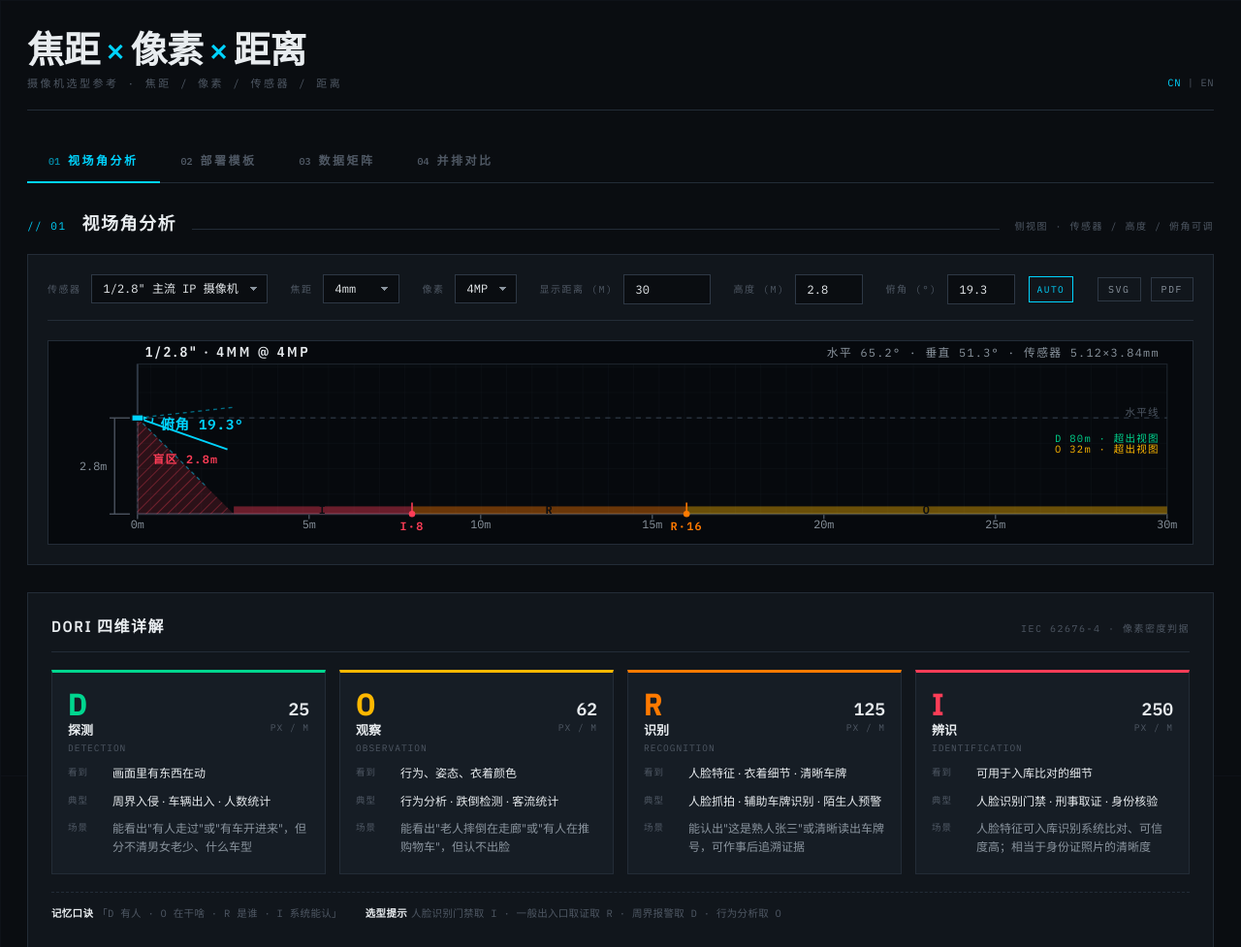
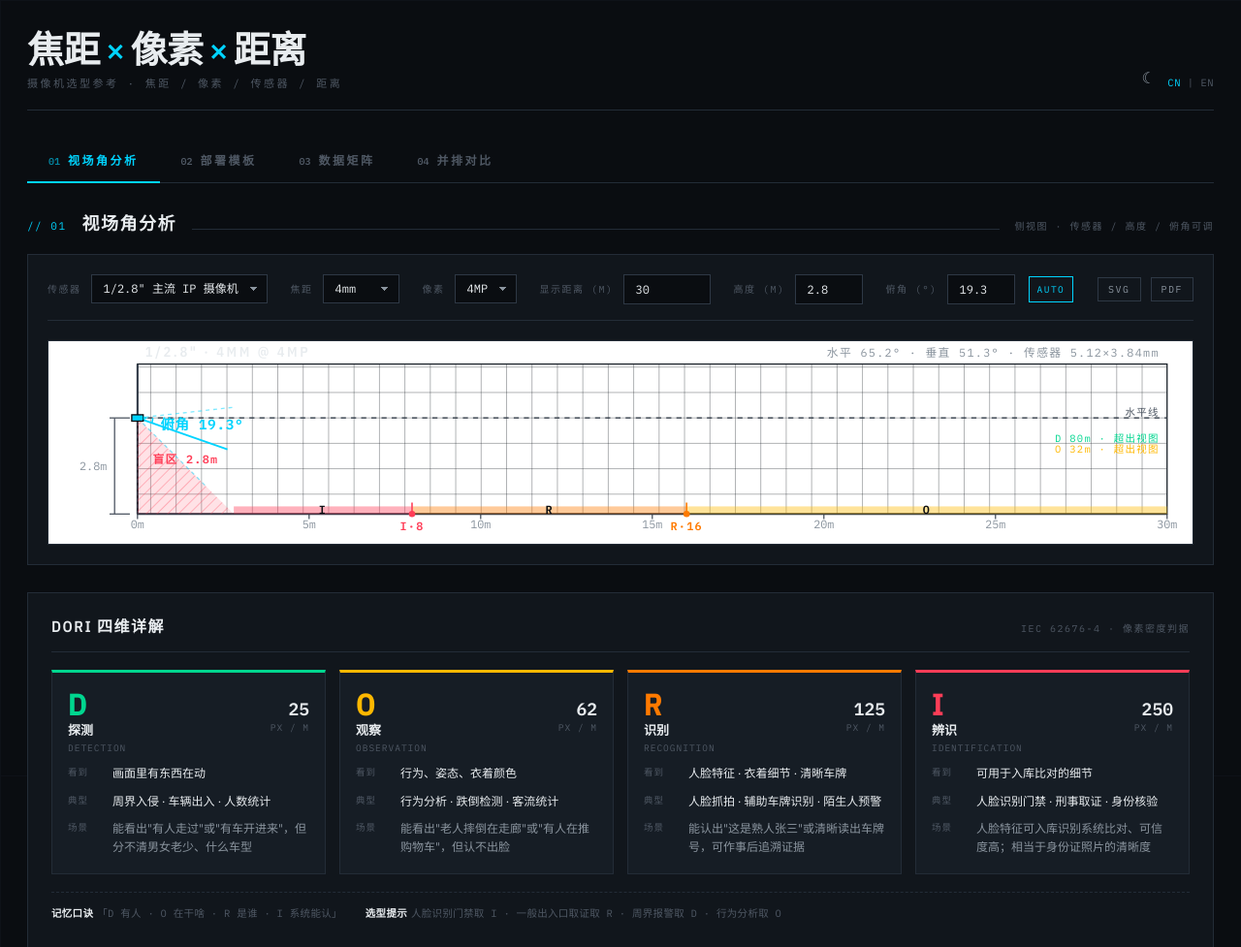
Before and after one commit to cailleachzou/cctv-focal-distance-tool, a plain HTML site: page index.html in a window 1280 px wide. Shown: the top 977 px of the page at 97% size. Drawn offline with nearby package versions, Linux system fonts and the light colour scheme.

Commit message:
Add light/dark theme toggle, SVG exports follow current theme
- Sun/Moon toggle in header
- All SVG rendering uses cssVar() instead of hardcoded colors
- PDF/SVG export respects current theme
- Dark theme default

Co-Authored-By: Claude Opus 4.8 <noreply@anthropic.com>

```diff
--- a/index.html
+++ b/index.html
@@ -8,7 +8,7 @@
 <link rel="preconnect" href="https://fonts.gstatic.com" crossorigin>
 <link href="https://fonts.googleapis.com/css2?family=IBM+Plex+Sans+Condensed:wght@500;600;700&family=IBM+Plex+Sans:wght@400;500;600&family=IBM+Plex+Mono:wght@400;500;600&family=Noto+Sans+SC:wght@400;500;700&display=swap" rel="stylesheet">
 <style>
-  :root {
+  :root, [data-theme="dark"] {
     --bg: #0a0d11;
     --bg-grid: #0e1218;
     --surface: #11161c;
@@ -26,6 +26,43 @@
     --O: #ffb800;
     --R: #ff7a00;
     --I: #ff3d57;
+    --svg-bg: #06090d;
+    --svg-grid: #11161c;
+    --svg-frame: #1a2129;
+    --svg-line: #2e3845;
+    --svg-text: #4f5864;
+    --svg-primary: #00d4ff;
+    --svg-label: #8a949e;
+    --svg-title: #e8ecef;
+    --svg-band-text: #0a0d11;
+  }
+  [data-theme="light"] {
+    --bg: #f5f6f8;
+    --bg-grid: #ebedf0;
+    --surface: #ffffff;
+    --surface-2: #f0f1f3;
+    --surface-3: #e8e9ec;
+    --border: #d0d3d8;
+    --border-strong: #b8bcc2;
+    --text: #1a1d21;
+    --text-2: #5a6270;
+    --text-3: #8a9099;
+    --primary: #0077cc;
+    --primary-dim: #005fa3;
+    --primary-glow: rgba(0, 119, 204, .08);
+    --D: #009966;
+    --O: #cc8800;
+    --R: #cc5500;
+    --I: #cc2244;
+    --svg-bg: #ffffff;
+    --svg-grid: #e8e9ec;
+    --svg-frame: #b8bcc2;
+    --svg-line: #b8bcc2;
+    --svg-text: #8a9099;
+    --svg-primary: #0077cc;
+    --svg-label: #5a6270;
+    --svg-title: #1a1d21;
+    --svg-band-text: #ffffff;
   }
 
   * { box-sizing: border-box; margin: 0; padding: 0; }
@@ -206,7 +243,7 @@
     width: 100%;
     height: auto;
     display: block;
-    background: #06090d;
+    background: #ffffff;
     border: 1px solid var(--border);
   }
 
@@ -625,6 +662,7 @@
       <div class="header-sub" id="hdr-sub">摄像机选型参考 · 焦距 / 像素 / 传感器 / 距离</div>
     </div>
     <div class="header-meta" style="display:flex;align-items:end;gap:12px;">
+      <div id="theme-toggle" style="cursor:pointer;font-size:16px;user-select:none;" title="Toggle theme"></div>
       <div><span class="lang-toggle" id="lang-cn" style="cursor:pointer;color:var(--primary)">CN</span> <span style="color:var(--text-3)">|</span> <span class="lang-toggle" id="lang-en" style="cursor:pointer;color:var(--text-3)">EN</span></div>
     </div>
   </header>
@@ -1078,6 +1116,21 @@
     ).join('');
   }
 
+  // ===== Theme =====
+  function cssVar(name) { return getComputedStyle(document.documentElement).getPropertyValue(name).trim(); }
+  function applyTheme(theme) {
+    document.documentElement.setAttribute('data-theme', theme);
+    const isDark = theme === 'dark';
+    $('#theme-toggle').textContent = isDark ? '\u263E' : '\u2600';
+    renderDiagram();
+  }
+  let currentTheme = 'dark';
+  applyTheme('dark');
+  $('#theme-toggle').addEventListener('click', () => {
+    currentTheme = currentTheme === 'dark' ? 'light' : 'dark';
+    applyTheme(currentTheme);
+  });
+
   // ===== Tabs =====
   $$('.tab').forEach(btn => {
     btn.addEventListener('click', () => {
@@ -1186,36 +1239,36 @@
 
     svg += `<defs>
       <pattern id="grid" width="20" height="20" patternUnits="userSpaceOnUse">
-        <path d="M 20 0 L 0 0 0 20" fill="none" stroke="#11161c" stroke-width="0.5"/>
+        <path d="M 20 0 L 0 0 0 20" fill="none" stroke="${cssVar('--svg-grid')}" stroke-width="0.5"/>
       </pattern>
       <pattern id="hatch" patternUnits="userSpaceOnUse" width="6" height="6" patternTransform="rotate(45)">
-        <line x1="0" y1="0" x2="0" y2="6" stroke="#ff3d57" stroke-width="1" opacity="0.5"/>
+        <line x1="0" y1="0" x2="0" y2="6" stroke="${cssVar('--I')}" stroke-width="1" opacity="0.5"/>
       </pattern>
     </defs>`;
     svg += `<rect x="${margin.left}" y="${margin.top}" width="${drawW}" height="${drawH}" fill="url(#grid)"/>`;
-    svg += `<rect x="${margin.left}" y="${margin.top}" width="${drawW}" height="${drawH}" fill="none" stroke="#1a2129" stroke-width="1"/>`;
+    svg += `<rect x="${margin.left}" y="${margin.top}" width="${drawW}" height="${drawH}" fill="none" stroke="${cssVar('--svg-frame')}" stroke-width="1"/>`;
 
     const stepCount = 6;
     for (let i = 0; i <= stepCount; i++) {
       const d = (maxDist / stepCount) * i;
       const x = camX + d * unit;
-      svg += `<line x1="${x}" y1="${groundY}" x2="${x}" y2="${groundY + 4}" stroke="#4f5864" stroke-width="1"/>`;
-      svg += `<text x="${x}" y="${groundY + 11}" fill="#8a949e" font-size="9" text-anchor="middle" font-family="IBM Plex Mono">${d.toFixed(0)}m</text>`;
+      svg += `<line x1="${x}" y1="${groundY}" x2="${x}" y2="${groundY + 4}" stroke="${cssVar('--svg-text')}" stroke-width="1"/>`;
+      svg += `<text x="${x}" y="${groundY + 11}" fill="${cssVar('--svg-label')}" font-size="9" text-anchor="middle" font-family="IBM Plex Mono">${d.toFixed(0)}m</text>`;
     }
 
-    svg += `<line x1="${margin.left}" y1="${groundY}" x2="${margin.left + drawW}" y2="${groundY}" stroke="#2e3845" stroke-width="1.5"/>`;
-    svg += `<line x1="${camX}" y1="${margin.top}" x2="${camX}" y2="${groundY}" stroke="#2e3845" stroke-width="1.5"/>`;
-    svg += `<line x1="${camX}" y1="${camYM + 6}" x2="${camX}" y2="${groundY}" stroke="#1a2129" stroke-width="1" stroke-dasharray="2,3"/>`;
-    svg += `<line x1="${camX}" y1="${camYM}" x2="${margin.left + drawW}" y2="${camYM}" stroke="#2e3845" stroke-width="1" stroke-dasharray="4,4"/>`;
-    svg += `<text x="${margin.left + drawW - 6}" y="${camYM - 2}" fill="#4f5864" font-size="8" text-anchor="end" font-family="IBM Plex Mono" letter-spacing="1">${t('horizon')}</text>`;
+    svg += `<line x1="${margin.left}" y1="${groundY}" x2="${margin.left + drawW}" y2="${groundY}" stroke="${cssVar('--svg-line')}" stroke-width="1.5"/>`;
+    svg += `<line x1="${camX}" y1="${margin.top}" x2="${camX}" y2="${groundY}" stroke="${cssVar('--svg-line')}" stroke-width="1.5"/>`;
+    svg += `<line x1="${camX}" y1="${camYM + 6}" x2="${camX}" y2="${groundY}" stroke="${cssVar('--svg-frame')}" stroke-width="1" stroke-dasharray="2,3"/>`;
+    svg += `<line x1="${camX}" y1="${camYM}" x2="${margin.left + drawW}" y2="${camYM}" stroke="${cssVar('--svg-line')}" stroke-width="1" stroke-dasharray="4,4"/>`;
+    svg += `<text x="${margin.left + drawW - 6}" y="${camYM - 2}" fill="${cssVar('--svg-text')}" font-size="8" text-anchor="end" font-family="IBM Plex Mono" letter-spacing="1">${t('horizon')}</text>`;
 
     const edgeLen = 75;
     const bX = camX + edgeLen * Math.cos(bottomAngle);
     const bY = camYM + edgeLen * Math.sin(bottomAngle);
     const tX = camX + edgeLen * Math.cos(topAngle);
     const tY = camYM + edgeLen * Math.sin(topAngle);
-    svg += `<line x1="${camX}" y1="${camYM}" x2="${bX}" y2="${bY}" stroke="#00d4ff" stroke-width="1" stroke-dasharray="3,3" opacity="0.5"/>`;
-    svg += `<line x1="${camX}" y1="${camYM}" x2="${tX}" y2="${tY}" stroke="#00d4ff" stroke-width="1" stroke-dasharray="3,3" opacity="0.5"/>`;
+    svg += `<line x1="${camX}" y1="${camYM}" x2="${bX}" y2="${bY}" stroke="${cssVar('--svg-primary')}" stroke-width="1" stroke-dasharray="3,3" opacity="0.5"/>`;
+    svg += `<line x1="${camX}" y1="${camYM}" x2="${tX}" y2="${tY}" stroke="${cssVar('--svg-primary')}" stroke-width="1" stroke-dasharray="3,3" opacity="0.5"/>`;
 
     const doriZones = [
       { name: 'I', color: '--I', dist: r.I },
@@ -1235,30 +1288,30 @@
       const col = getComputedStyle(document.documentElement).getPropertyValue(z.color).trim();
       svg += `<rect x="${startX}" y="${groundY - bandH}" width="${widthX}" height="${bandH}" fill="${col}" fill-opacity="0.4"/>`;
       if (widthX > 28) {
-        svg += `<text x="${startX + widthX / 2}" y="${groundY - bandH / 2 + 3}" fill="#0a0d11" font-size="9" text-anchor="middle" font-weight="700" font-family="IBM Plex Mono" letter-spacing="1">${z.name}</text>`;
+        svg += `<text x="${startX + widthX / 2}" y="${groundY - bandH / 2 + 3}" fill="${cssVar('--svg-band-text')}" font-size="9" text-anchor="middle" font-weight="700" font-family="IBM Plex Mono" letter-spacing="1">${z.name}</text>`;
       }
     }
 
-    svg += `<polygon points="${camX},${groundY} ${blindX},${groundY} ${camX},${camYM}" fill="#ff3d57" fill-opacity="0.15"/>`;
+    svg += `<polygon points="${camX},${groundY} ${blindX},${groundY} ${camX},${camYM}" fill="${cssVar('--I')}" fill-opacity="0.15"/>`;
     svg += `<polygon points="${camX},${groundY} ${blindX},${groundY} ${camX},${camYM}" fill="url(#hatch)"/>`;
-    svg += `<text x="${(camX + blindX) / 2}" y="${groundY - camHeight * unit / 2 - 2}" fill="#ff3d57" font-size="9" text-anchor="middle" font-weight="600" font-family="IBM Plex Mono" letter-spacing="1">${t('blindZ')} ${fmt(blindDist)}m</text>`;
+    svg += `<text x="${(camX + blindX) / 2}" y="${groundY - camHeight * unit / 2 - 2}" fill="${cssVar('--I')}" font-size="9" text-anchor="middle" font-weight="600" font-family="IBM Plex Mono" letter-spacing="1">${t('blindZ')} ${fmt(blindDist)}m</text>`;
 
     const cX = camX + edgeLen * Math.cos(tiltRad);
     const cY = camYM + edgeLen * Math.sin(tiltRad);
-    svg += `<line x1="${camX}" y1="${camYM}" x2="${cX}" y2="${cY}" stroke="#00d4ff" stroke-width="1.5"/>`;
+    svg += `<line x1="${camX}" y1="${camYM}" x2="${cX}" y2="${cY}" stroke="${cssVar('--svg-primary')}" stroke-width="1.5"/>`;
     const arcR = 12;
     const aS = camX + arcR;
     const aSY = camYM;
     const aE = camX + arcR * Math.cos(tiltRad);
     const aEY = camYM + arcR * Math.sin(tiltRad);
-    svg += `<path d="M ${aS} ${aSY} A ${arcR} ${arcR} 0 0 1 ${aE} ${aEY}" fill="none" stroke="#00d4ff" stroke-width="1.2"/>`;
-    svg += `<text x="${camX + arcR + 6}" y="${camYM + arcR * 0.4 + 4}" fill="#00d4ff" font-size="11" font-weight="600" font-family="IBM Plex Mono" letter-spacing=".5">${t('tilt')} ${fmt(effectiveTilt)}°</text>`;
+    svg += `<path d="M ${aS} ${aSY} A ${arcR} ${arcR} 0 0 1 ${aE} ${aEY}" fill="none" stroke="${cssVar('--svg-primary')}" stroke-width="1.2"/>`;
+    svg += `<text x="${camX + arcR + 6}" y="${camYM + arcR * 0.4 + 4}" fill="${cssVar('--svg-primary')}" font-size="11" font-weight="600" font-family="IBM Plex Mono" letter-spacing=".5">${t('tilt')} ${fmt(effectiveTilt)}°</text>`;
 
     const doriMarkers = [
-      { name: 'I', color: '#ff3d57', dist: r.I },
-      { name: 'R', color: '#ff7a00', dist: r.R },
-      { name: 'O', color: '#ffb800', dist: r.O },
-      { name: 'D', color: '#00d68f', dist: r.D }
+      { name: 'I', color: cssVar('--I'), dist: r.I },
+      { name: 'R', color: cssVar('--R'), dist: r.R },
+      { name: 'O', color: cssVar('--O'), dist: r.O },
+      { name: 'D', color: cssVar('--D'), dist: r.D }
     ];
     doriMarkers.forEach((m, idx) => {
       if (m.dist > maxDist) {
@@ -1274,15 +1327,15 @@
     });
 
     const camW = 9, camH = 5;
-    svg += `<rect x="${camX - camW / 2}" y="${camYM - camH / 2}" width="${camW}" height="${camH}" fill="#00d4ff" stroke="#0a0d11" stroke-width="1"/>`;
-    svg += `<polygon points="${camX + camW / 2},${camYM - 1.5} ${camX + camW / 2 + 3.5},${camYM} ${camX + camW / 2},${camYM + 1.5}" fill="#00d4ff"/>`;
-    svg += `<line x1="${camX - 6}" y1="${camYM}" x2="${camX - 22}" y2="${camYM}" stroke="#4f5864" stroke-width="1"/>`;
-    svg += `<line x1="${camX - 6}" y1="${groundY}" x2="${camX - 22}" y2="${groundY}" stroke="#4f5864" stroke-width="1"/>`;
-    svg += `<line x1="${camX - 18}" y1="${camYM}" x2="${camX - 18}" y2="${groundY}" stroke="#4f5864" stroke-width="1"/>`;
-    svg += `<text x="${camX - 24}" y="${(camYM + groundY) / 2 + 3}" fill="#8a949e" font-size="9" text-anchor="end" font-family="IBM Plex Mono">${fmt(camHeight)}m</text>`;
-
-    svg += `<text x="${margin.left + 6}" y="${margin.top - 6}" fill="#e8ecef" font-size="11" font-weight="600" font-family="IBM Plex Sans Condensed" letter-spacing="2">${sensor.label} · ${focal}MM @ ${pixel}</text>`;
-    svg += `<text x="${margin.left + drawW - 6}" y="${margin.top - 6}" fill="#8a949e" font-size="9" text-anchor="end" font-family="IBM Plex Mono" letter-spacing="1">${t('hFovLabel')} ${fmt(r.hFov)}° \u00B7 ${t('vFovLabel')} ${fmt(r.vFov)}° \u00B7 ${t('sensor')} ${sensor.w}\u00D7${sensor.h}mm</text>`;
+    svg += `<rect x="${camX - camW / 2}" y="${camYM - camH / 2}" width="${camW}" height="${camH}" fill="${cssVar('--svg-primary')}" stroke="${cssVar('--svg-bg')}" stroke-width="1"/>`;
+    svg += `<polygon points="${camX + camW / 2},${camYM - 1.5} ${camX + camW / 2 + 3.5},${camYM} ${camX + camW / 2},${camYM + 1.5}" fill="${cssVar('--svg-primary')}"/>`;
+    svg += `<line x1="${camX - 6}" y1="${camYM}" x2="${camX - 22}" y2="${camYM}" stroke="${cssVar('--svg-text')}" stroke-width="1"/>`;
+    svg += `<line x1="${camX - 6}" y1="${groundY}" x2="${camX - 22}" y2="${groundY}" stroke="${cssVar('--svg-text')}" stroke-width="1"/>`;
+    svg += `<line x1="${camX - 18}" y1="${camYM}" x2="${camX - 18}" y2="${groundY}" stroke="${cssVar('--svg-text')}" stroke-width="1"/>`;
+    svg += `<text x="${camX - 24}" y="${(camYM + groundY) / 2 + 3}" fill="${cssVar('--svg-label')}" font-size="9" text-anchor="end" font-family="IBM Plex Mono">${fmt(camHeight)}m</text>`;
+
+    svg += `<text x="${margin.left + 6}" y="${margin.top - 6}" fill="${cssVar('--svg-title')}" font-size="11" font-weight="600" font-family="IBM Plex Sans Condensed" letter-spacing="2">${sensor.label} \u00B7 ${focal}MM @ ${pixel}</text>`;
+    svg += `<text x="${margin.left + drawW - 6}" y="${margin.top - 6}" fill="${cssVar('--svg-label')}" font-size="9" text-anchor="end" font-family="IBM Plex Mono" letter-spacing="1">${t('hFovLabel')} ${fmt(r.hFov)}\u00B0 \u00B7 ${t('vFovLabel')} ${fmt(r.vFov)}\u00B0 \u00B7 ${t('sensor')} ${sensor.w}\u00D7${sensor.h}mm</text>`;
 
     $('#diagram').innerHTML = svg;
   }
@@ -1554,19 +1607,19 @@
     canvas.width = 1800;
     canvas.height = 600;
     const ctx = canvas.getContext('2d');
-    ctx.fillStyle = '#0a0d11';
+    ctx.fillStyle = cssVar('--bg');
     ctx.fillRect(0, 0, 1800, 600);
     const img = new Image();
     const svgBlob = new Blob([svgStr], { type: 'image/svg+xml;charset=utf-8' });
     const svgUrl = URL.createObjectURL(svgBlob);
     img.onload = () => {
       ctx.drawImage(img, 0, 0, 1800, 320);
-      ctx.fillStyle = '#e8ecef';
+      ctx.fillStyle = cssVar('--text');
       ctx.font = '600 24px sans-serif';
       ctx.fillText(`${sensor.label} \u00B7 ${focal}mm @ ${pixel}  |  H-FOV ${r.hFov.toFixed(1)}\u00B0  V-FOV ${r.vFov.toFixed(1)}\u00B0`, 30, 380);
       ctx.font = '14px monospace';
-      ctx.fillStyle = '#8a949e';
-      ctx.fillText(`D ${r.D.toFixed(0)}m  O ${r.O.toFixed(0)}m  R ${r.R.toFixed(0)}m  I ${r.I.toFixed(0)}m  |  \u76F2\u533A ${r.blind.toFixed(1)}m  \u4FEF\u89D2 ${r.tilt.toFixed(1)}\u00B0`, 30, 420);
+      ctx.fillStyle = cssVar('--text-2');
+      ctx.fillText(`D ${r.D.toFixed(0)}m  O ${r.O.toFixed(0)}m  R ${r.R.toFixed(0)}m  I ${r.I.toFixed(0)}m  |  ${t('blindZ')} ${r.blind.toFixed(1)}m  ${t('tilt')} ${r.tilt.toFixed(1)}\u00B0`, 30, 420);
       ctx.fillText(`DUDU & Cailleach \u00B7 ${new Date().toISOString().slice(0,10)}`, 30, 460);
       URL.revokeObjectURL(svgUrl);
 
```
